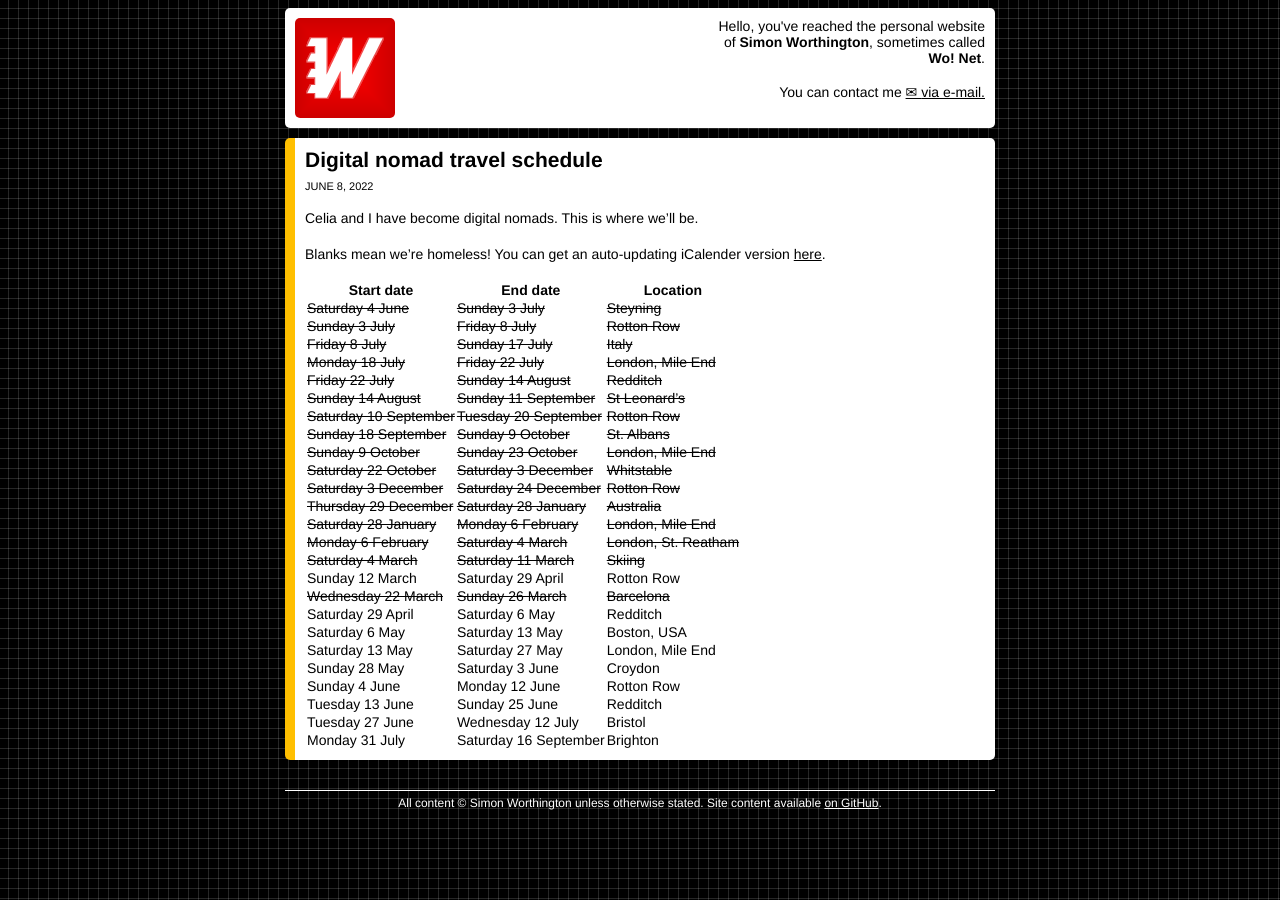
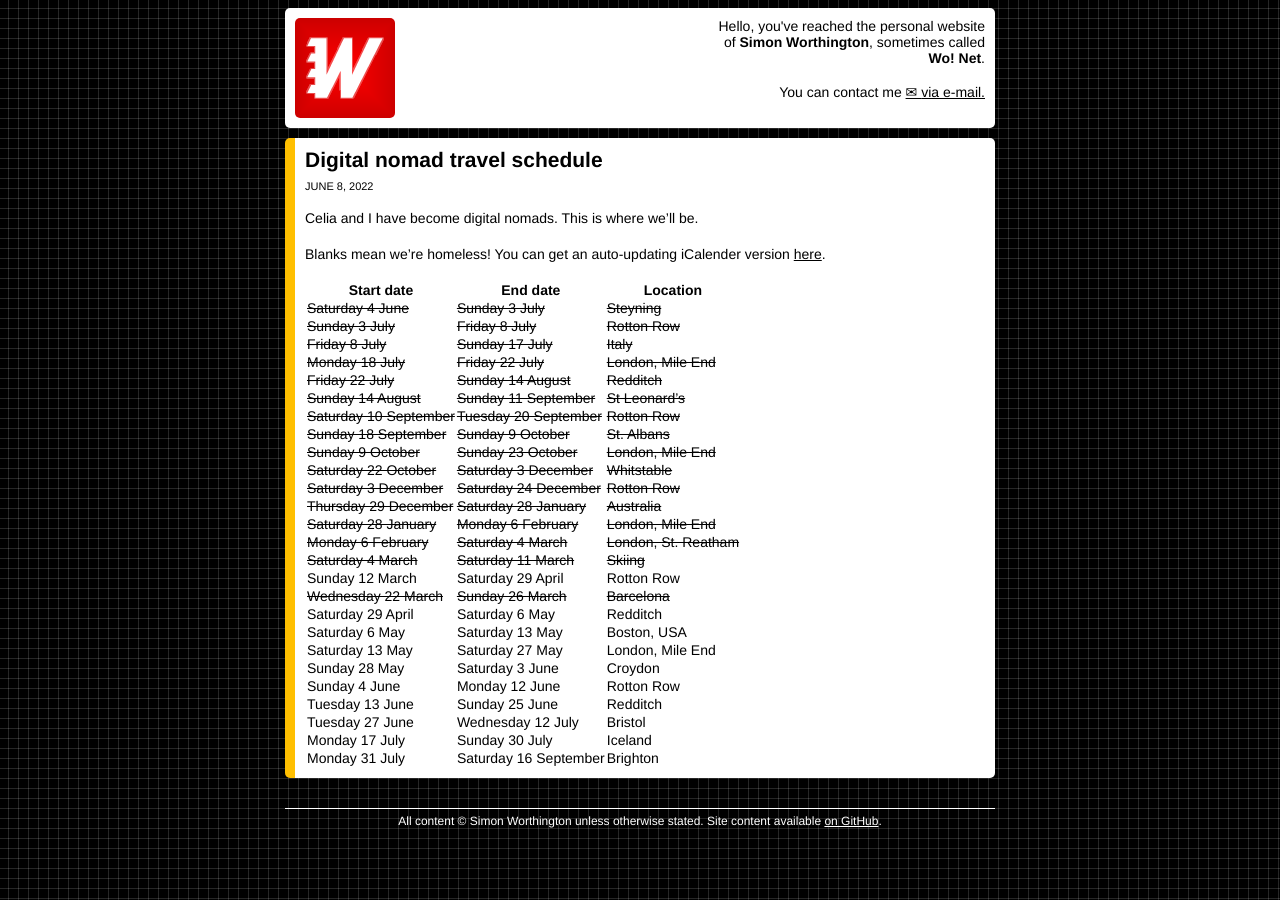
Before and after one commit to simonwo/simonwo.net, a Jekyll site: the page built from _posts/2022-06-08-travel-schedule.md, in a window 1280 px wide. Built offline with Jekyll 4.4.1, drawn with Linux system fonts in a browser that asks for light colours; comment, search, counter and statistics services are not loaded.

Commit message:
Iceland!!

```diff
--- a/_data/nomads.yml
+++ b/_data/nomads.yml
@@ -70,6 +70,9 @@
 - start: 2023-06-27
   end: 2023-07-12
   location: Bristol
+- start: 2023-07-17
+  end: 2023-07-30
+  location: Iceland
 - start: 2023-07-31
   end: 2023-09-16
   location: Brighton
```
